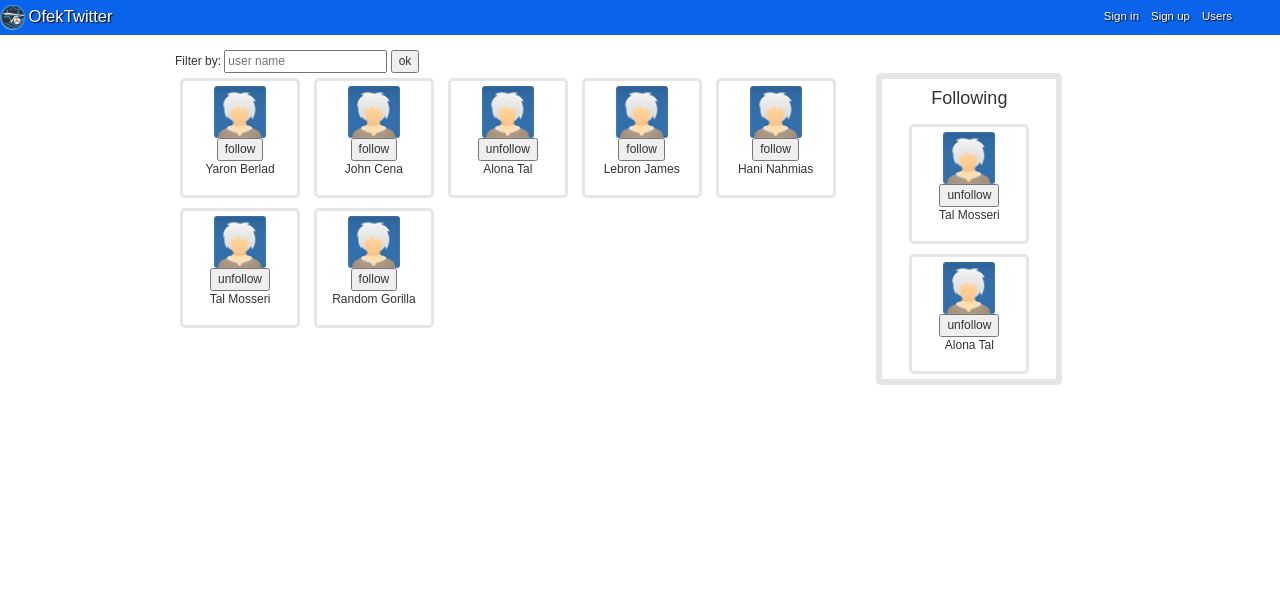
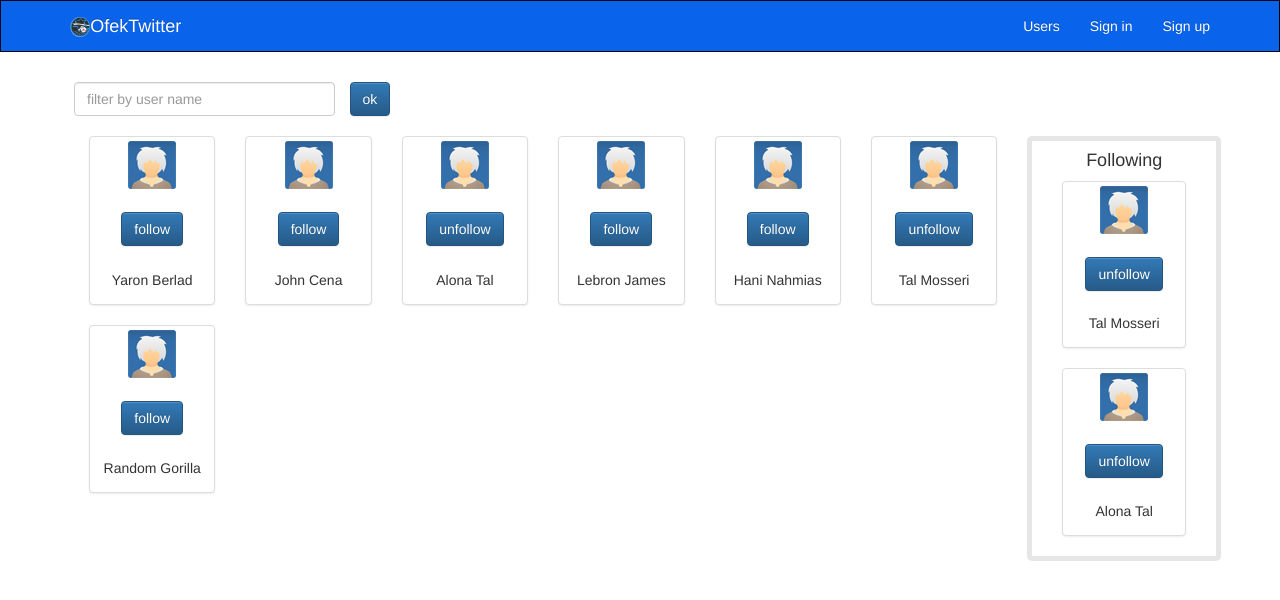
Before and after one commit to idan0540/WebCourse, a plain HTML site: page html/users.html in a window 1280 px wide. Drawn offline with Linux system fonts and the light colour scheme.

Commit message:
4 after bootstrap

```diff
--- a/css/main.css
+++ b/css/main.css
@@ -1,70 +1,26 @@
-body{
-    vertical-align: middle;
-    direction: ltr;
-    font-family: Arial, serif;
+#logo-img {
+    height: 100%;
+    display: inline-block;
 }
 
-#header {
-    background-color: #0a64eb;
-    height: 35px;
+.navbar-inverse {
+    background: #0a64eb none;
 }
 
-#header a{
-    height: 100%;
+.navbar-inverse a {
+    color: #fff !important;
 }
 
-#header li {
-    display: inline-block;
-    height: 100%;
-    line-height: 220%;
-}
-
-#header ul {
-    display: inline-block;
-    margin: 0;
-    float: right;
-    margin-right: 44px;
-}
-
-#logoImg {
-    display: inline-block;
-    height: 70%;
-    padding: 0;
-}
-
-#logoBtn {
-    font-size: 1.3vw;
-    display: inline-block;
-    /* height: 100%; */
-    padding: 0;
-}
-
-#logoImg:hover{
-    background-color: rgba(180, 204, 255, 0.71);
-}
-
-#logoBtn:hover{
-    background-color: rgba(180, 204, 255, 0.71);
-}
-
-.header-item{
-    vertical-align: middle;
-    padding: 4px;
-    color: white;
-    text-shadow: 1px 1px 1px #000;
-    text-decoration: none;
-    font-size: 0.9vw;
-    height: 100%;
-    line-height: 200%;
-}
-
-#header ul li:hover{
-    background-color: rgba(180, 204, 255, 0.71);
+.navbar-inverse a:hover {
+    color: #c0c0c0 !important;
 }
 
 #content {
     margin: auto;
-    width: 75%;
-    height: 30%;
-    padding: 15px;
+    width: 90%;
+    padding: 10px;
 }
+
+#header {
+    border-radius: 0;
+}
--- a/css/ofek-twitter.css
+++ b/css/ofek-twitter.css
@@ -1,43 +1,16 @@
-#newTweetPanel{
-    height: 100px;
-}
-
-#newTweetPanel input{
-    height: 80%;
-    width: 70%;
-    font-size: 12px;
-}
-
-#newTweetPanel button{
-    font-size: 12px;
-}
-
-#tweetsPanel {
+#tweets-panel{
     display: inline-block;
 }
 
-.tweet {
-    display: inline-block;
-    width: 100%;
-    vertical-align: top;
-    padding: 1%;
+#tweets-panel .row {
+    margin-top: 20%;
 }
 
-.tweet img {
-    display: inline-block;
-    width: 7%;
-}
-
-.tweet p {
-    margin: 0;
-    font-size: 12px;
-}
-
-.tweet h5 {
-    margin: 0;
-}
-
-.tweet .tweetContent {
+.tweet-content {
     display: inline-block;
     vertical-align: top;
 }
+
+.user-name {
+    font-weight: 700;
+}
--- a/css/users.css
+++ b/css/users.css
@@ -1,48 +1,19 @@
-#searchPanel {
-    font-size: 12px;
-}
-
 #usersPanel {
     display: inline-block;
-    width: 75%;
     vertical-align: top;
 }
 
 .userInfo {
-    display: inline-block;
-    border-color: #e6e6e6;
-    border-style: solid;
-    border-radius: 5px;
-    border-width: 3px;
-    padding: 5px;
-    margin: 5px;
-    height: 120px;
-    width: 120px;
     text-align: center;
 }
 
-.userInfo:hover {
-    border-color: #b4bdb8;
-}
-
 #followingPanel {
-    display: inline-block;
-    width: 20%;
-    border-color: #e6e6e6;
-    border-style: solid;
+    border: 5px solid #e6e6e6;
     border-radius: 5px;
-    border-width: 6px;
     text-align: center;
 }
 
-.userInfo img {
-    width: 50%;
+
+.user-name, .user-option {
+    margin-top: 20%;
 }
-
-.userInfo button {
-    font-size: 12px;
-}
-
-.userInfo p{
-    font-size: 12px;
-}
--- a/html/users.html
+++ b/html/users.html
@@ -8,92 +8,139 @@
     <title>Users</title>
 </head>
 <body>
-<div id="header">
-    <img class="header-item" id="logoImg" src="../images/ofek.png">
-    <a class="header-item" id="logoBtn" href="ofek-twitter.html">OfekTwitter</a>
-    <ul>
+<div id="header" class="navbar navbar-inverse">
+    <div class="container">
+        <div class="navbar-header">
+            <a class="navbar-brand header-item" href="ofek-twitter.html">
+                <img id="logo-img" src="../images/ofek.png">OfekTwitter</a>
+        </div>
+        <ul class="nav navbar-nav navbar-right">
+            <li>
+                <a href="users.html" class="header-item">Users</a>
+            </li>
             <li>
                 <a href="sign_in.html" class="header-item">Sign in</a>
             </li>
             <li>
                 <a href="sign_up.html" class="header-item">Sign up</a>
             </li>
-        <li>
-            <a href="users.html" class="header-item">Users</a>
-        </li>
         </ul>
     </div>
+</div>
 <div id="content">
-    <div id="searchPanel">Filter by: <input placeholder="user name">
-        <button>ok</button>
+    <div class="row">
+        <div id="searchPanel">
+            <div class="col-md-3">
+                <input class="form-control" placeholder="filter by user name">
             </div>
-    <div id="usersPanel">
-        <div class="userInfo">
+            <button class="btn btn-primary">ok</button>
+        </div>
+    </div>
+    <br>
+    <div class="row">
+        <div id="usersPanel" class="col-md-10">
+            <div class="userInfo col-md-2">
+                <div class="thumbnail">
                     <img src="../images/useravatar.png">
-            <div>
-                <button>follow</button>
+                    <div class="user-option">
+                        <button class="btn btn-primary">follow</button>
+                        <div class="user-name">
                             <p>Yaron Berlad</p>
                         </div>
                     </div>
-        <div class="userInfo">
+                </div>
+            </div>
+            <div class="userInfo col-md-2">
+                <div class="thumbnail">
                     <img src="../images/useravatar.png">
-            <div>
-                <button>follow</button>
+                    <div class="user-option">
+                        <button class="btn btn-primary">follow</button>
+                        <div class="user-name">
                             <p>John Cena</p>
                         </div>
                     </div>
-        <div class="userInfo">
+                </div>
+            </div>
+            <div class="userInfo col-md-2">
+                <div class="thumbnail">
                     <img src="../images/useravatar.png">
-            <div>
-                <button>unfollow</button>
+                    <div class="user-option">
+                        <button class="btn btn-primary">unfollow</button>
+                        <div class="user-name">
                             <p>Alona Tal</p>
                         </div>
                     </div>
-        <div class="userInfo">
+                </div>
+            </div>
+            <div class="userInfo col-md-2">
+                <div class="thumbnail">
                     <img src="../images/useravatar.png">
-            <div>
-                <button>follow</button>
+                    <div class="user-option">
+                        <button class="btn btn-primary">follow</button>
+                        <div class="user-name">
                             <p>Lebron James</p>
                         </div>
                     </div>
-        <div class="userInfo">
+                </div>
+            </div>
+            <div class="userInfo col-md-2">
+                <div class="thumbnail">
                     <img src="../images/useravatar.png">
-            <div>
-                <button>follow</button>
+                    <div class="user-option">
+                        <button class="btn btn-primary">follow</button>
+                        <div class="user-name">
                             <p>Hani Nahmias</p>
                         </div>
                     </div>
-        <div class="userInfo">
+                </div>
+            </div>
+            <div class="userInfo col-md-2">
+                <div class="thumbnail">
                     <img src="../images/useravatar.png">
-            <div>
-                <button>unfollow</button>
+                    <div class="user-option">
+                        <button class="btn btn-primary">unfollow</button>
+                        <div class="user-name">
                             <p>Tal Mosseri</p>
                         </div>
                     </div>
-        <div class="userInfo">
+                </div>
+            </div>
+            <div class="userInfo col-md-2">
+                <div class="thumbnail">
                     <img src="../images/useravatar.png">
-            <div>
-                <button>follow</button>
+                    <div class="user-option">
+                        <button class="btn btn-primary">follow</button>
+                        <div class="user-name">
                             <p>Random Gorilla</p>
                         </div>
                     </div>
                 </div>
-    <div id="followingPanel">
+            </div>
+        </div>
+        <div id="followingPanel" class="col-md-2">
             <h4>Following</h4>
-        <div class="userInfo">
+            <div class="userInfo col-md-12">
+                <div class="thumbnail">
                     <img src="../images/useravatar.png">
-            <div>
-                <button>unfollow</button>
+                    <div class="user-option">
+                        <button class="btn btn-primary">unfollow</button>
+                        <div class="user-name">
                             <div>
                                 <p>Tal Mosseri</p>
                             </div>
                         </div>
                     </div>
-        <div class="userInfo">
+                </div>
+            </div>
+            <div class="userInfo col-md-12">
+                <div class="thumbnail">
                     <img src="../images/useravatar.png">
-            <button>unfollow</button>
-            <div>
+                    <div class="user-option">
+                        <button class="btn btn-primary">unfollow</button>
+                        <div class="user-name">
                             <p>Alona Tal</p>
+                        </div>
+                    </div>
                 </div>
             </div>
         </div>
--- /dev/null
+++ b/js/main.js
@@ -0,0 +1,3 @@
+/**
+ * Created by Jbt on 11/30/2016.
+ */
```
Also changed, not shown: css/sign_up.css (deleted, +0 -18 lines), html/ofek-twitter.html (+48 -33 lines), html/sign_in.html (+11 -8 lines), html/sign_up.html (+2 -2 lines). Lines whose indentation alone changed are shown as unchanged.
